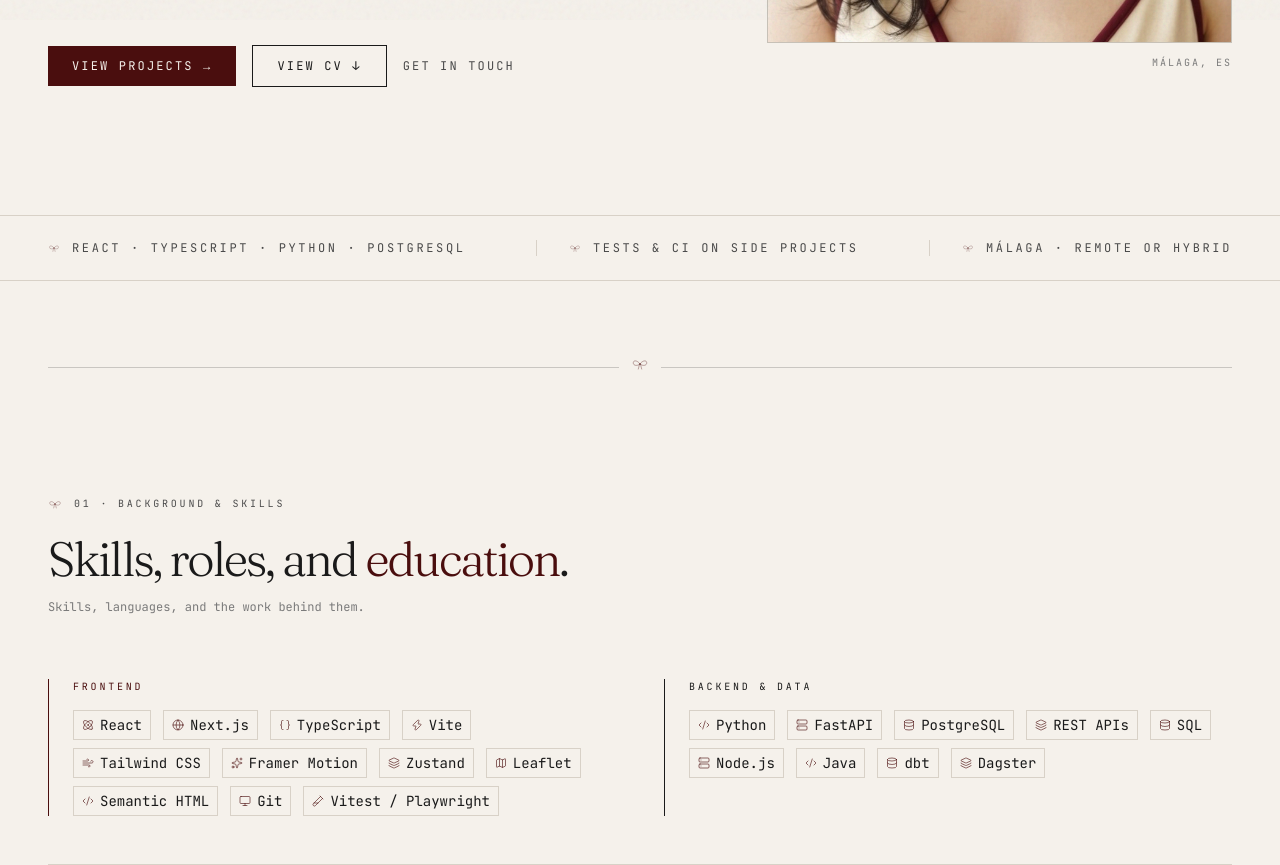
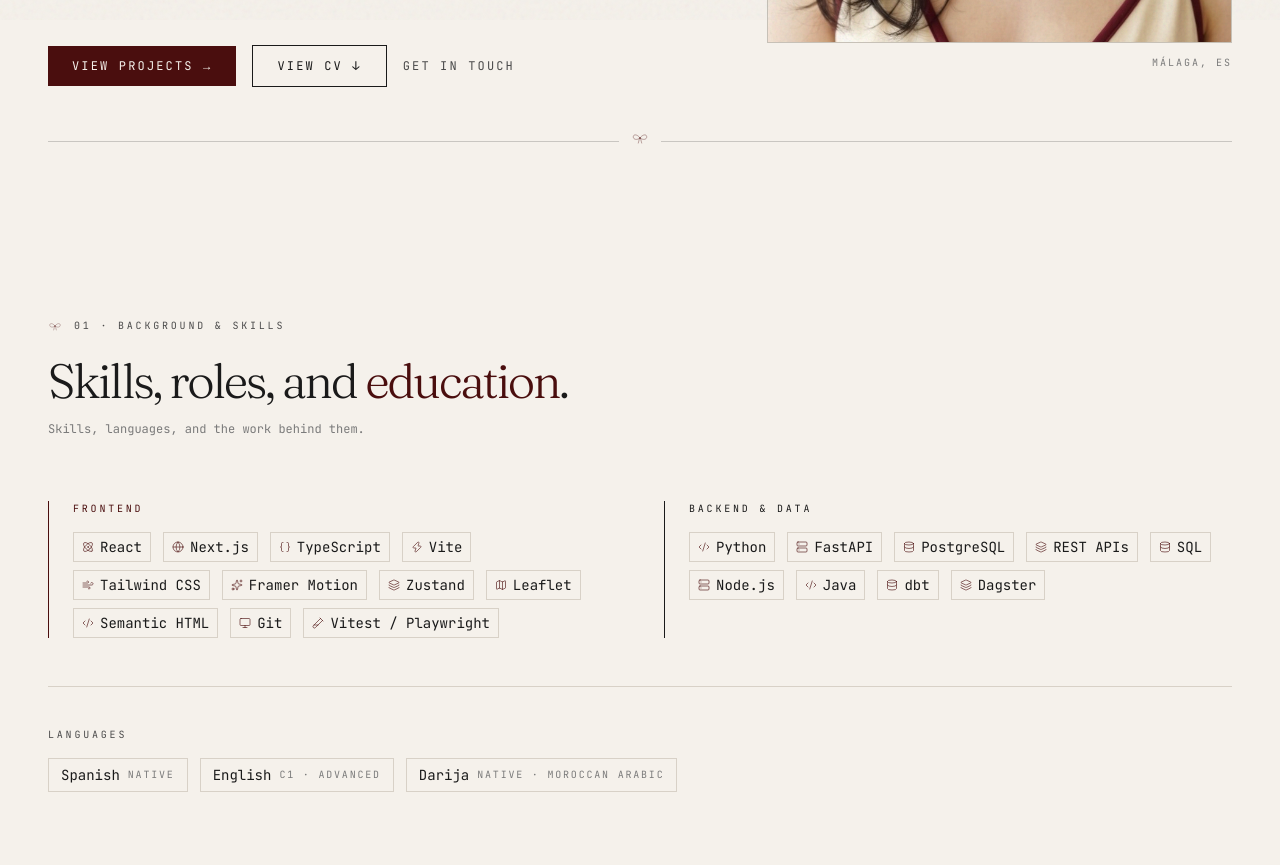
Before and after one commit to ikrame-ih/dev-portfolio, a React (Vite) app in the folder web/: page / in a window 1280 px wide. Shown: the part 780-1645 px from the top of the page. Built offline with nearby package versions, Linux system fonts and the light colour scheme.

Commit message:
Remove hero credentials strip and raise bow divider into initial viewport.

```diff
--- a/web/src/App.jsx
+++ b/web/src/App.jsx
@@ -12,22 +12,7 @@ import JardinCanvas from "@/components/JardinCanvas";
 import ContactSection from "@/components/ContactSection";
 import Footer from "@/components/Footer";
 import CLITerminal from "@/components/CLITerminal";
-import Reveal from "@/components/Reveal";
-import { Bow } from "@/components/Bow";
 import { PROFILE } from "@/data/portfolio";
-
-// Decorative divider between hero and the rest of the page.
-const OrnamentDivider = () => (
-  <Reveal y={12}>
-    <div className="max-w-7xl mx-auto px-6 md:px-12">
-      <div className="relative h-px bg-ink/20 my-0">
-        <div className="absolute left-1/2 -translate-x-1/2 -top-3 bg-bone px-3">
-          <Bow size={18} />
-        </div>
-      </div>
-    </div>
-  </Reveal>
-);
 
 export default function App() {
   const [cliOpen, setCliOpen] = useState(false);
@@ -84,7 +69,6 @@ export default function App() {
       <Nav onOpenTerminal={() => setCliOpen(true)} />
       <main>
         <Hero />
-        <OrnamentDivider />
         <CVSection />
         <ProjectsSection />
         <BentoSection />
--- a/web/src/components/Hero.jsx
+++ b/web/src/components/Hero.jsx
@@ -1,5 +1,6 @@
 import { motion, useReducedMotion } from "framer-motion";
 import { Bow } from "./Bow";
+import Reveal from "./Reveal";
 import { PROFILE } from "@/data/portfolio";
 import { ASSETS } from "@/data/assets";
 import { fadeUp } from "@/lib/motion";
@@ -15,7 +16,7 @@ export const Hero = () => {
   return (
     <section
       data-testid="hero-section"
-      className="relative min-h-screen pt-32 md:pt-40 pb-24"
+      className="relative pt-32 md:pt-40 pb-10 md:pb-12"
     >
       <div className="max-w-7xl mx-auto px-6 md:px-12 grid grid-cols-12 gap-6 md:gap-12 items-start md:items-center">
         <div className="col-span-12 md:col-span-7 md:pt-4">
@@ -127,28 +128,15 @@ export const Hero = () => {
         </motion.div>
       </div>
 
-      <motion.div
-        {...heroStep(5, reduce)}
-        className="mt-24 md:mt-32 border-y border-bone-400 py-5 md:py-6"
-      >
+      <Reveal y={12} className="mt-14 md:mt-16">
         <div className="max-w-7xl mx-auto px-6 md:px-12">
-          <div className="flex flex-col md:flex-row md:items-center md:justify-between gap-4 md:gap-8">
-            {PROFILE.heroCredentials.map((line, i) => (
-              <div
-                key={line}
-                className={`flex items-center gap-3 min-w-0 ${
-                  i > 0 ? "md:border-l md:border-bone-400 md:pl-8" : ""
-                }`}
-              >
-                <Bow size={12} className="shrink-0 hidden sm:block" />
-                <p className="font-mono text-[10px] md:text-xs uppercase tracking-[0.22em] text-ink-soft leading-relaxed">
-                  {line}
-                </p>
-              </div>
-            ))}
+          <div className="relative h-px bg-ink/20">
+            <div className="absolute left-1/2 -translate-x-1/2 -top-3 bg-bone px-3">
+              <Bow size={18} />
+            </div>
           </div>
         </div>
-      </motion.div>
+      </Reveal>
     </section>
   );
 };
--- a/web/src/data/portfolio.js
+++ b/web/src/data/portfolio.js
@@ -21,11 +21,6 @@ export const PROFILE = {
   ],
   heroSubtext:
     "Hi, I'm Ikrame Ibn Hayoun, a software developer based in Málaga, specializing in frontend development while actively building backend solutions. I enjoy turning ideas into intuitive, reliable, and scalable applications.",
-  heroCredentials: [
-    "React · TypeScript · Python · PostgreSQL",
-    "Tests & CI on side projects",
-    "Málaga · Remote or hybrid",
-  ],
   tagline:
     "Software developer · DAW graduate · AI & Big Data postgraduate starting Sep 2026",
   positioning:
```
